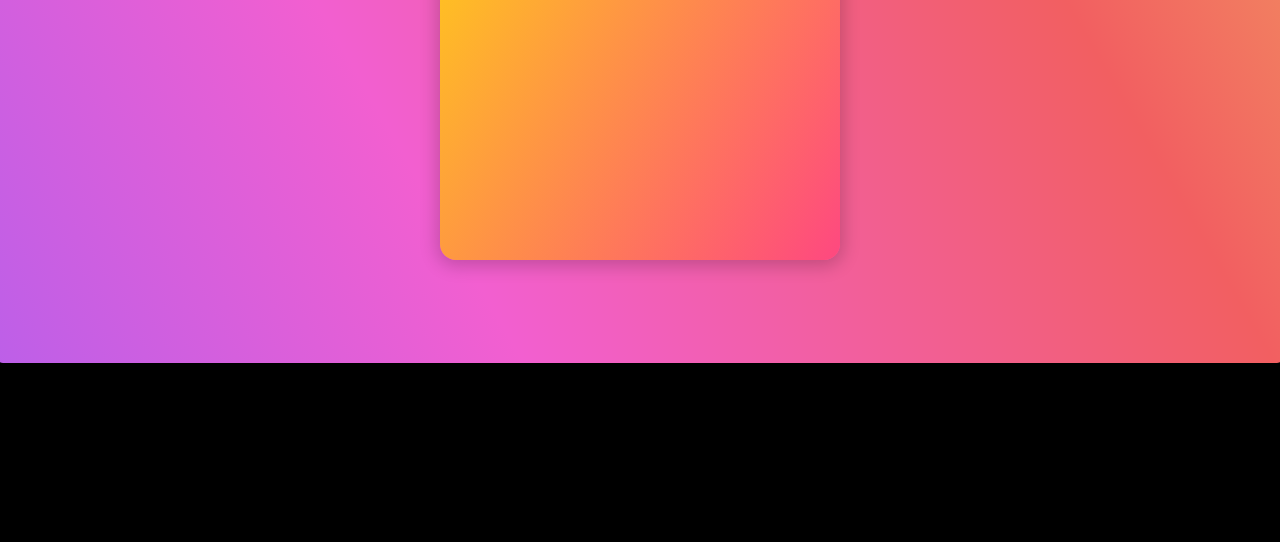
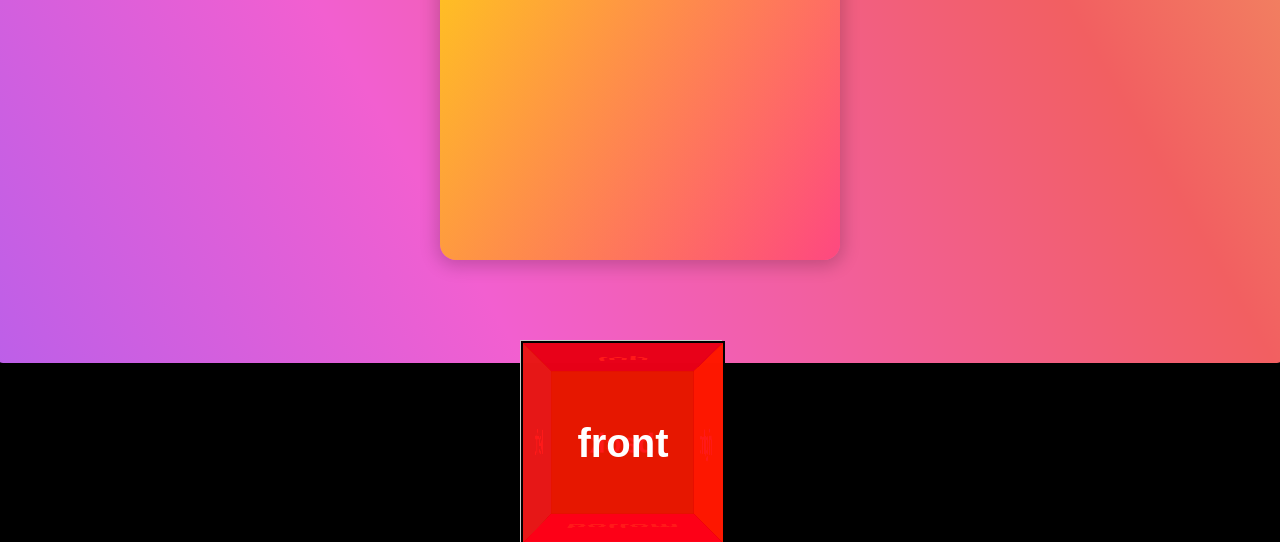
Before and after one commit to essemfly/html-animate, a plain HTML site: page index.html in a window 1280 px wide. Shown: the part 440-982 px from the top of the page. Before the commit the page ends 900 px from the top, so only its background shows below. Drawn offline with Linux system fonts and the light colour scheme.

Commit message:
Test on making box

```diff
--- a/index.html
+++ b/index.html
@@ -29,7 +29,19 @@
                 </div>
             </div>
         </div>
+        <div class="scene">
+            <div class="cube">
+                <div class="cube__face cube__face--front">front</div>
+                <div class="cube__face cube__face--back">back</div>
+                <div class="cube__face cube__face--right">right</div>
+                <div class="cube__face cube__face--left">left</div>
+                <div class="cube__face cube__face--top">top</div>
+                <div class="cube__face cube__face--bottom">bottom</div>
+            </div>
+        </div>
     </div>
+
+
     <script src="main.js"></script>
 </body>
 
--- a/main.css
+++ b/main.css
@@ -182,3 +182,84 @@ body {
         background-position: 100% 50%;
     }
 }
+
+.scene {
+    width: 200px;
+    height: 200px;
+    border: 1px solid #CCC;
+    margin: 80px;
+    perspective: 500px;
+}
+
+.cube {
+    width: 200px;
+    height: 200px;
+    position: relative;
+    transform-style: preserve-3d;
+    transform: translateZ(-100px);
+    transition: transform 3s;
+}
+
+.cube__face {
+    position: absolute;
+    width: 200px;
+    height: 200px;
+    border: 2px solid black;
+    line-height: 200px;
+    font-size: 40px;
+    font-weight: bold;
+    color: white;
+    text-align: center;
+}
+
+.cube.show-right {
+    transform: translateZ(-100px) rotateY( -90deg);
+}
+
+.cube__face--front {
+    transform: rotateY( 0deg) translateZ(100px);
+}
+
+.cube__face--right {
+    transform: rotateY( 90deg) translateZ(100px);
+}
+
+.cube__face--back {
+    transform: rotateY(180deg) translateZ(100px);
+}
+
+.cube__face--left {
+    transform: rotateY(-90deg) translateZ(100px);
+}
+
+.cube__face--top {
+    transform: rotateX( 90deg) translateZ(100px);
+}
+
+.cube__face--bottom {
+    transform: rotateX(-90deg) translateZ(100px);
+}
+
+.cube__face--front {
+    background: hsla( 0, 100%, 50%, 0.9);
+}
+
+.cube__face--right {
+    background: hsla( 60, 100%, 50%, 0.9);
+}
+
+.cube__face--back {
+    background: hsla(120, 100%, 50%, 0.9);
+}
+
+.cube__face--left {
+    background: hsla(180, 100%, 50%, 0.9);
+}
+
+.cube__face--top {
+    background: hsla(240, 100%, 50%, 0.9);
+}
+
+.cube__face--bottom {
+    background: hsla(300, 100%, 50%, 0.9);
+}
--- a/main.js
+++ b/main.js
@@ -1,8 +1,10 @@
 const cardInner = document.querySelector('.card__inner');
 const card = document.querySelector('.card');
+const cube = document.querySelector('.cube');
 
 card.addEventListener('click', function() {
     cardInner.classList.toggle('is-flipped');
     card.classList.toggle('card_changer');
     document.body.classList.toggle("body_changer");
+    cube.classList.toggle("show-right")
 });
```
